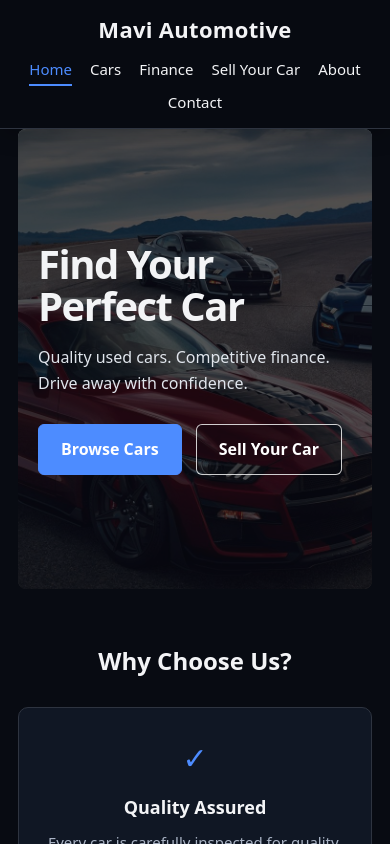
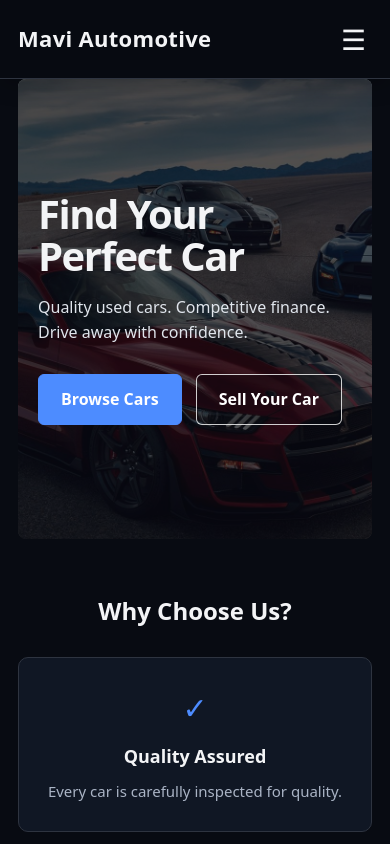
Before and after one commit to 4mavi27/mavi-automotive, a React (Vite) app: page / in a window 390 px wide. Shown: the top 844 px of the page. Built offline with nearby package versions, Linux system fonts and the light colour scheme.

Commit message:
Add responsive mobile navbar

```diff
--- a/src/components/Navbar.css
+++ b/src/components/Navbar.css
@@ -127,29 +127,57 @@
   width: 100%;
 }
 
+.menu-toggle {
+  display: none;
+}
+
 
 /* =========================
    MOBILE
 ========================= */
 
 @media (max-width: 700px) {
+
+
   .navbar-container {
-    flex-direction: column;
-
-    gap: 12px;
-
+    flex-direction: row;
+    justify-content: space-between;
+    flex-wrap: wrap;
     padding-top: 14px;
     padding-bottom: 14px;
   }
 
-  .navbar ul {
-    justify-content: center;
-    flex-wrap: wrap;
+  .navbar .nav-links {
+    display: none;
+    width: 100%;
+    flex-direction: column;
+    align-items: flex-start;
+    gap: 4px;
+    padding-top: 12px;
+  }
 
-    gap: 10px 18px;
+  .navbar .nav-links.open {
+    display: flex;
   }
 
   .navbar-brand {
     font-size: 22px;
   }
+
+  .menu-toggle {
+    display: block;
+    background: none;
+    border: none;
+    color: var(--text-main);
+    font-size: 28px;
+    cursor: pointer;
+  }
+
+  .navbar .nav-links {
+    display: none;
+  }
+
+  .navbar .nav-links.open {
+    display: flex;
+  }
 }
--- a/src/components/Navbar.jsx
+++ b/src/components/Navbar.jsx
@@ -1,7 +1,9 @@
+import { useState } from "react"
 import { NavLink } from "react-router-dom"
 import "./Navbar.css"
 
 function Navbar() {
+  const [menuOpen, setMenuOpen] = useState(false)
   return (
     <nav className="navbar">
       <div className="container navbar-container">
@@ -9,8 +11,18 @@ function Navbar() {
         <h2 className="navbar-brand">
           Mavi Automotive
         </h2>
+        <button
+          className="menu-toggle"
+          onClick={() => setMenuOpen(!menuOpen)}
 
-        <ul>
+        >
+          ☰
+        </button>
+
+        <ul
+          className={menuOpen ? "nav-links open" : "nav-links"}
+          onClick={() => setMenuOpen(false)}
+        >
           <li>
             <NavLink
               to="/"
```
